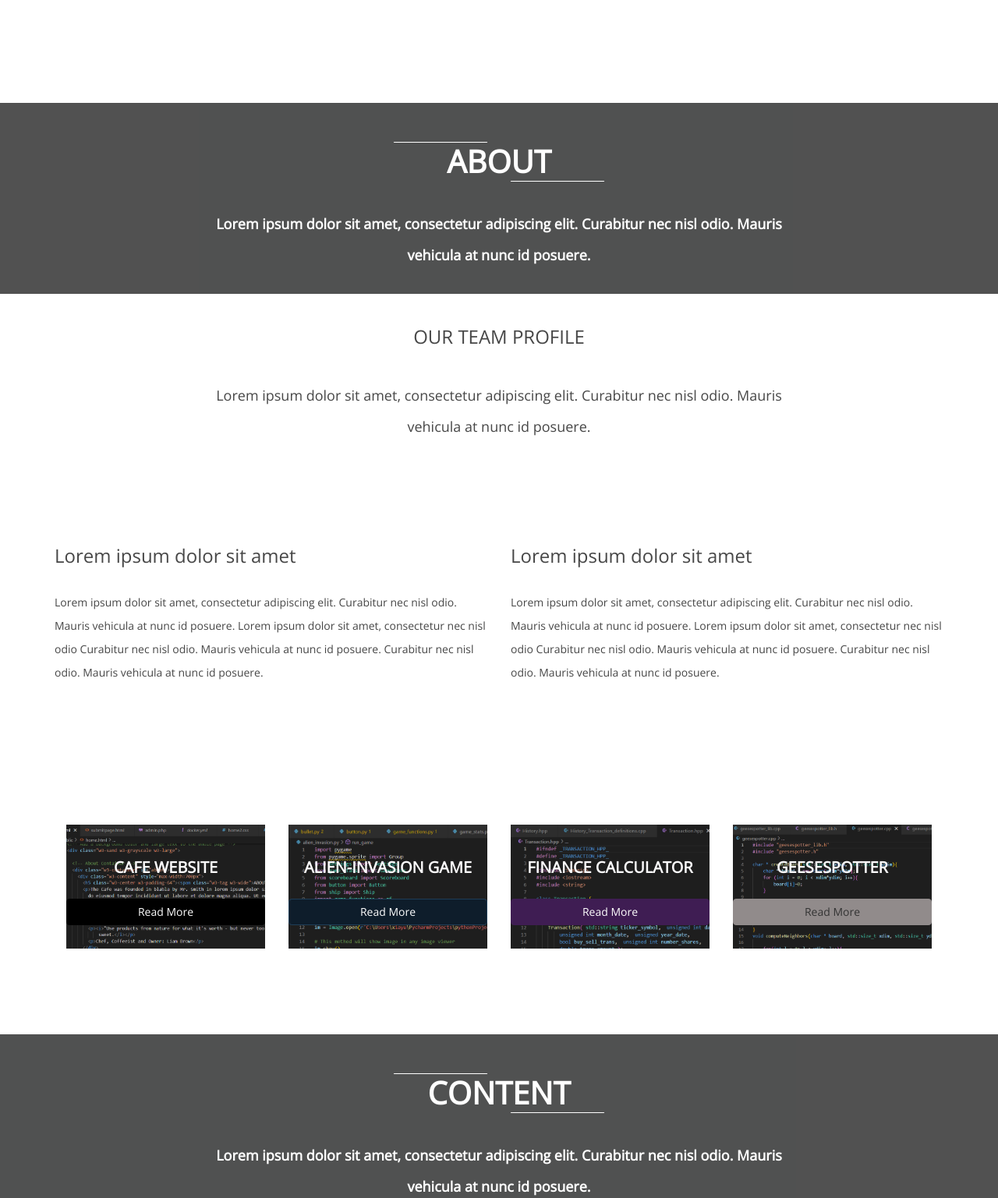
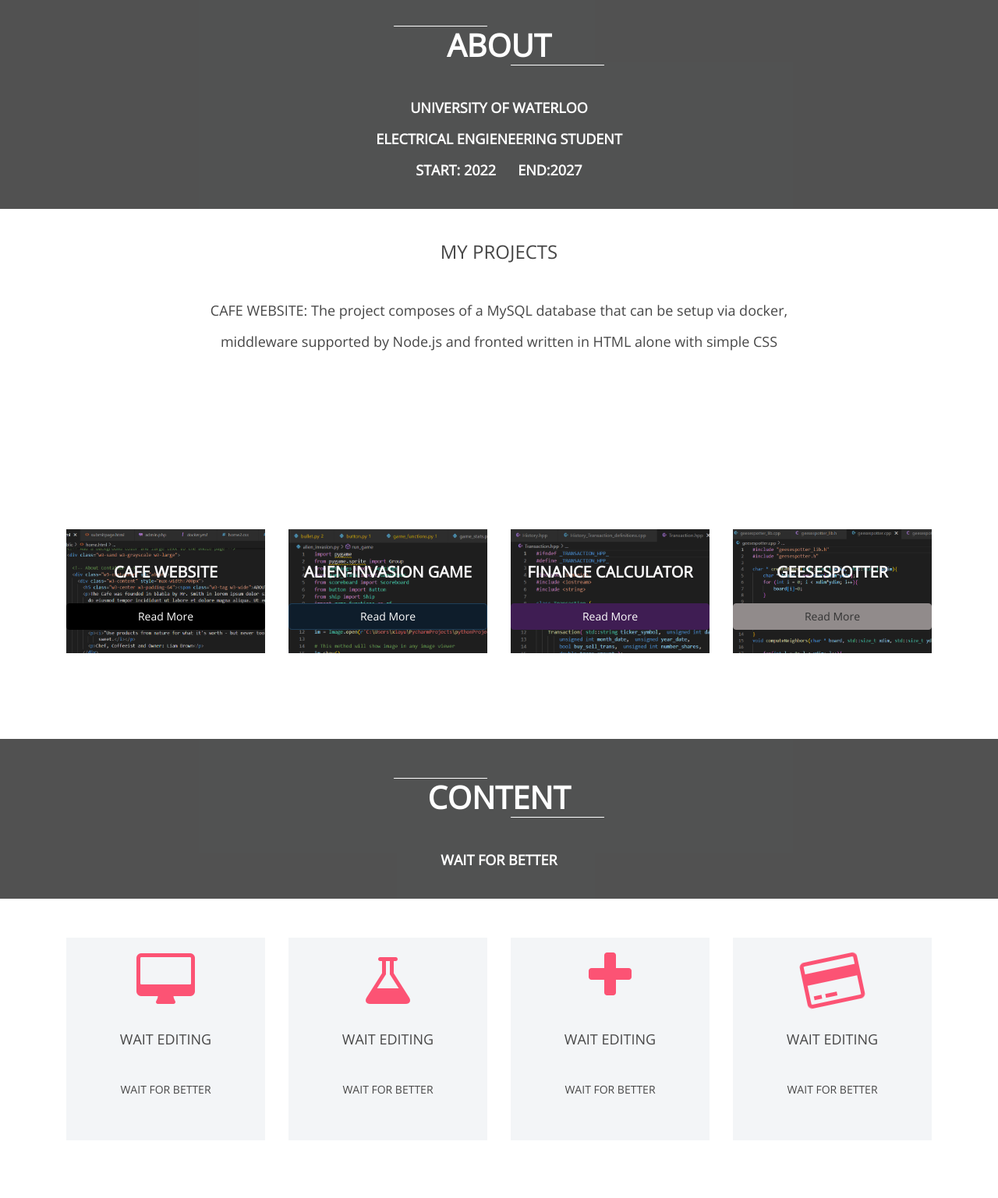
Before and after one commit to xiayulin123/Self_Website_Code, a plain HTML site: page bs-biwas/index.html in a window 1280 px wide. Shown: the part 684-2221 px from the top of the page at 78% size. Drawn offline with nearby package versions, Linux system fonts and the light colour scheme; a script that the page names is missing; some icons are missing; files whose address does not match are found by name.

Commit message:
Update index.html

```diff
--- a/bs-biwas/index.html
+++ b/bs-biwas/index.html
@@ -6,12 +6,7 @@
     <meta name="viewport" content="width=device-width, initial-scale=1, maximum-scale=1">
     <meta name="description" content="">
     <meta name="author" content="">
-    <!--[if IE]>
-        <meta http-equiv="X-UA-Compatible" content="IE=edge,chrome=1">
-        <![endif]-->
-    <title>AWESOME BOOTSTRAP TEMPLATE - BIWAS </title>
-    <!--REQUIRED STYLE SHEETS-->
-    <!-- BOOTSTRAP CORE STYLE CSS -->
+    <title>HOMEPAGE</title>
     <link href="assets/css/bootstrap.css" rel="stylesheet" />
     <!-- FONTAWESOME STYLE CSS -->
     <link href="assets/css/font-awesome.min.css" rel="stylesheet" />
@@ -27,10 +22,8 @@
     <link href='http://fonts.googleapis.com/css?family=Open+Sans' rel='stylesheet' type='text/css'>
 
     <!-- HTML5 shim and Respond.js IE8 support of HTML5 elements and media queries -->
-    <!--[if lt IE 9]>
-      <script src="https://oss.maxcdn.com/libs/html5shiv/3.7.0/html5shiv.js"></script>
-      <script src="https://oss.maxcdn.com/libs/respond.js/1.3.0/respond.min.js"></script>
-    <![endif]-->
+    <link rel='stylesheet' href='https://cdnjs.cloudflare.com/ajax/libs/font-awesome/4.7.0/css/font-awesome.min.css'>
+    <!-- CSS ICON -->
 </head>
 
 <body class="cbp-spmenu-push">
@@ -40,7 +33,7 @@
         <div class="container">
             <div class="row text-center">
                 <div class="col-md-8 col-md-offset-2 ">
-                    <h1 class="pad-adjust"><i class="fa fa-plus faa-pulse animated"></i>Biwas</h1>
+                    <h1 class="pad-adjust"><i class="fa  faa-pulse animated"></i>Yulin Xia</h1>
                 </div>
             </div>
         </div>
@@ -86,10 +79,11 @@
         <div class="row text-center">
             <div class="col-md-12">
                 <span class="head-main">NOW OR NEVER</span>
-                <h2 class="head-sub-main">Lorem ipsum dolor</h2>
-                <h3 class="head-last">Lorem ipsum dolor sit ametLorem ipsum dolor sit amet</h3>
-                <a href="#about-sec" class="btn btn-danger btn-lg head-btn-one">EXPLORE AXIS</a> &nbsp; <a
-                    href="#about-sec" class="btn btn-primary btn-lg">MODEL THEME</a>
+
+                <h3 class="head-last">I am, indeed, a king, because I know how to rule myself.</h3>
+                <!-- <a href="#about-sec" class="btn btn-danger btn-lg head-btn-one">EXPLORE AXIS</a> &nbsp;
+                     -->
+                <a href="#about-sec" class="btn btn-primary btn-lg">LEARN MORE</a>
             </div>
         </div>
     </div>
@@ -105,8 +99,10 @@
                 <div class="row text-center">
                     <div class="col-md-8 col-md-offset-2 ">
                         <h4>
-                            <strong>Lorem ipsum dolor sit amet, consectetur adipiscing elit.
-                                Curabitur nec nisl odio. Mauris vehicula at nunc id posuere.
+                            <strong>UNIVERSITY OF WATERLOO <br>
+                                ELECTRICAL ENGIENEERING STUDENT<br>
+                                START: 2022 &nbsp;&nbsp;&nbsp;&nbsp;
+                                END:2027
                             </strong>
                         </h4>
                     </div>
@@ -118,9 +114,9 @@
         <div class="container">
             <div class="row text-center g-pad-bottom">
                 <div class="col-md-8 col-md-offset-2 ">
-                    <h3>OUR TEAM PROFILE</h3>
-                    <h4>Lorem ipsum dolor sit amet, consectetur adipiscing elit.
-                        Curabitur nec nisl odio. Mauris vehicula at nunc id posuere.
+                    <h3>MY PROJECTS</h3>
+                    <h4>CAFE WEBSITE: The project composes of a MySQL database that can be setup via docker, middleware
+                        supported by Node.js and fronted written in HTML alone with simple CSS
                     </h4>
                 </div>
 
@@ -135,28 +131,7 @@
 
                 </div>
             </div>
-            <div class="row g-pad-bottom">
-                <div class="col-md-6">
-                    <h3>Lorem ipsum dolor sit amet</h3>
-                    <p>
-                        Lorem ipsum dolor sit amet, consectetur adipiscing elit.
-                        Curabitur nec nisl odio. Mauris vehicula at nunc id posuere.
-                        Lorem ipsum dolor sit amet, consectetur nec nisl odio
-                        Curabitur nec nisl odio. Mauris vehicula at nunc id posuere.
-                        Curabitur nec nisl odio. Mauris vehicula at nunc id posuere.
-                    </p>
-                </div>
-                <div class="col-md-6">
-                    <h3>Lorem ipsum dolor sit amet</h3>
-                    <p>
-                        Lorem ipsum dolor sit amet, consectetur adipiscing elit.
-                        Curabitur nec nisl odio. Mauris vehicula at nunc id posuere.
-                        Lorem ipsum dolor sit amet, consectetur nec nisl odio
-                        Curabitur nec nisl odio. Mauris vehicula at nunc id posuere.
-                        Curabitur nec nisl odio. Mauris vehicula at nunc id posuere.
-                    </p>
-                </div>
-            </div>
+
 
         </div>
     </section>
@@ -235,8 +210,7 @@
                 <div class="row text-center">
                     <div class="col-md-8 col-md-offset-2 ">
                         <h4>
-                            <strong>Lorem ipsum dolor sit amet, consectetur adipiscing elit.
-                                Curabitur nec nisl odio. Mauris vehicula at nunc id posuere.
+                            <strong>WAIT FOR BETTER
                             </strong>
                         </h4>
                     </div>
@@ -253,8 +227,7 @@
                             <i class="fa fa-desktop fa-5x faa-vertical animated"></i>
                             <h4>WAIT EDITING </h4>
                             <p>
-                                Lorem ipsum dolor sit amet, consectetur adipiscing elit.
-                                Curabitur nec nisl odio. Mauris vehicula at nunc id posuere.
+                                WAIT FOR BETTER
                             </p>
                         </div>
                     </div>
@@ -263,8 +236,7 @@
                             <i class="fa fa-flask fa-5x faa-ring animated"></i>
                             <h4>WAIT EDITING </h4>
                             <p>
-                                Lorem ipsum dolor sit amet, consectetur adipiscing elit.
-                                Curabitur nec nisl odio. Mauris vehicula at nunc id posuere.
+                                WAIT FOR BETTER
                             </p>
                         </div>
                     </div>
@@ -273,8 +245,7 @@
                             <i class="fa fa-plus fa-5x faa-float animated"></i>
                             <h4>WAIT EDITING </h4>
                             <p>
-                                Lorem ipsum dolor sit amet, consectetur adipiscing elit.
-                                Curabitur nec nisl odio. Mauris vehicula at nunc id posuere.
+                                WAIT FOR BETTER
                             </p>
                         </div>
                     </div>
@@ -283,8 +254,7 @@
                             <i class="fa fa-credit-card fa-5x faa-shake animated"></i>
                             <h4>WAIT EDITING </h4>
                             <p>
-                                Lorem ipsum dolor sit amet, consectetur adipiscing elit.
-                                Curabitur nec nisl odio. Mauris vehicula at nunc id posuere.
+                                WAIT FOR BETTER
                             </p>
                         </div>
                     </div>
@@ -345,8 +315,7 @@
                 <div class="row text-center">
                     <div class="col-md-8 col-md-offset-2 ">
                         <h4>
-                            <strong>Lorem ipsum dolor sit amet, consectetur adipiscing elit.
-                                Curabitur nec nisl odio. Mauris vehicula at nunc id posuere.
+                            <strong>LOOKING FOR MORE INFORMATION? &nbsp;&nbsp;&nbsp;CONTACT ME RIGHT NOW!!!!
                             </strong>
                         </h4>
                     </div>
@@ -373,10 +342,7 @@
                 <div class="col-md-7">
                     <h2>OR LEAVE MESSAGE DOWN HERE</h2>
                     <p>
-                        Lorem ipsum dolor sit amet, consectetur adipiscing elit.
-                        Curabitur nec nisl odio. Mauris vehicula at nunc id posuere.
-                        Lorem ipsum dolor sit amet, consectetur adipiscing elit.
-                        Curabitur nec nisl odio. Mauris vehicula at nunc id posuere.
+
                     </p>
                     <form>
                         <div class="row">
@@ -445,7 +411,7 @@
 
     <!--FOOTER SECTION -->
     <div class="for-full-back color-bg-one" id="footer">
-        2014 www.yourdomain.com | All Right Reserved | Terms | Policies | Licenses
+        2023 wait website | All Right Reserved | Terms | Policies | Licenses
 
     </div>
     <!-- END FOOTER SECTION -->
```
